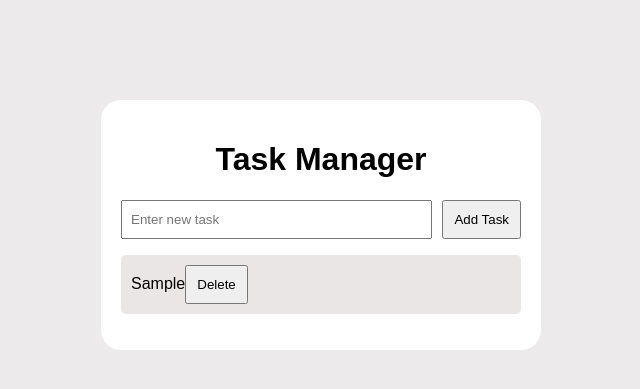
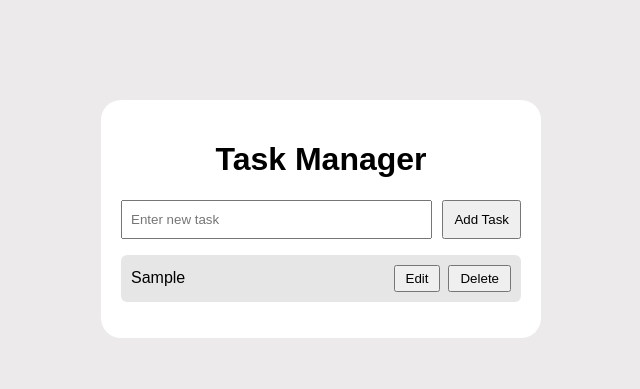
Before and after one commit to sumith-06/task-manager, a Flask app: page / in a window 1280 px wide. Shown: the top 389 px of the page, without its empty margins (319-959 px from the left). Run offline with Flask 3, Linux system fonts and the light colour scheme; tables that the repository leaves empty hold one stand-in row (values such as "Sample post").

Commit message:
style: improve task layout and add edit button UI and ignore SQLite database file

```diff
--- a/static/script.js
+++ b/static/script.js
@@ -22,7 +22,14 @@ tasks.forEach(task => {
 
 const li = document.createElement("li")
 
-li.innerText = task.task
+const taskText = document.createElement("span")
+
+taskText.innerText = task.task
+
+
+const editBtn = document.createElement("button")
+
+editBtn.innerText = "Edit"
 
 
 const deleteBtn = document.createElement("button")
@@ -31,6 +38,10 @@ deleteBtn.innerText = "Delete"
 
 deleteBtn.onclick = () => deleteTask(task.id)
 
+
+li.appendChild(taskText)
+
+li.appendChild(editBtn)
 
 li.appendChild(deleteBtn)
 
--- a/static/style.css
+++ b/static/style.css
@@ -29,9 +29,19 @@ button{
   padding :0%;
 }
 li{
-  padding:10px;
-  margin-top:10px;
-  background: #ebe6e6;
-  list-style:none;
-  border-radius: 5px;
+display:flex;
+align-items:center;
+padding:10px;
+margin:6px 0;
+background:#e6e6e6;
+border-radius:6px;
 }
+
+li span{
+flex:1;
+}
+
+li button{
+margin-left:8px;
+padding:4px 10px;
+}
```
Also changed, not shown: tasks.db (deleted).
